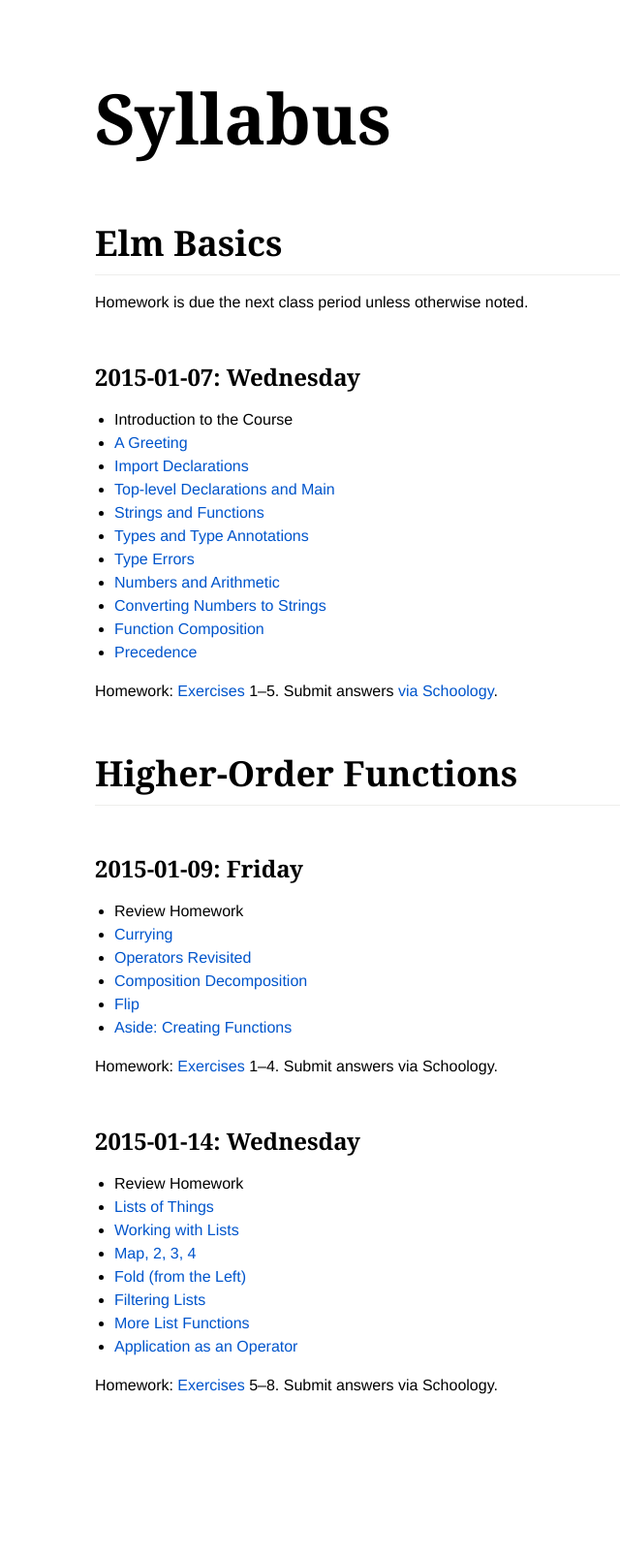
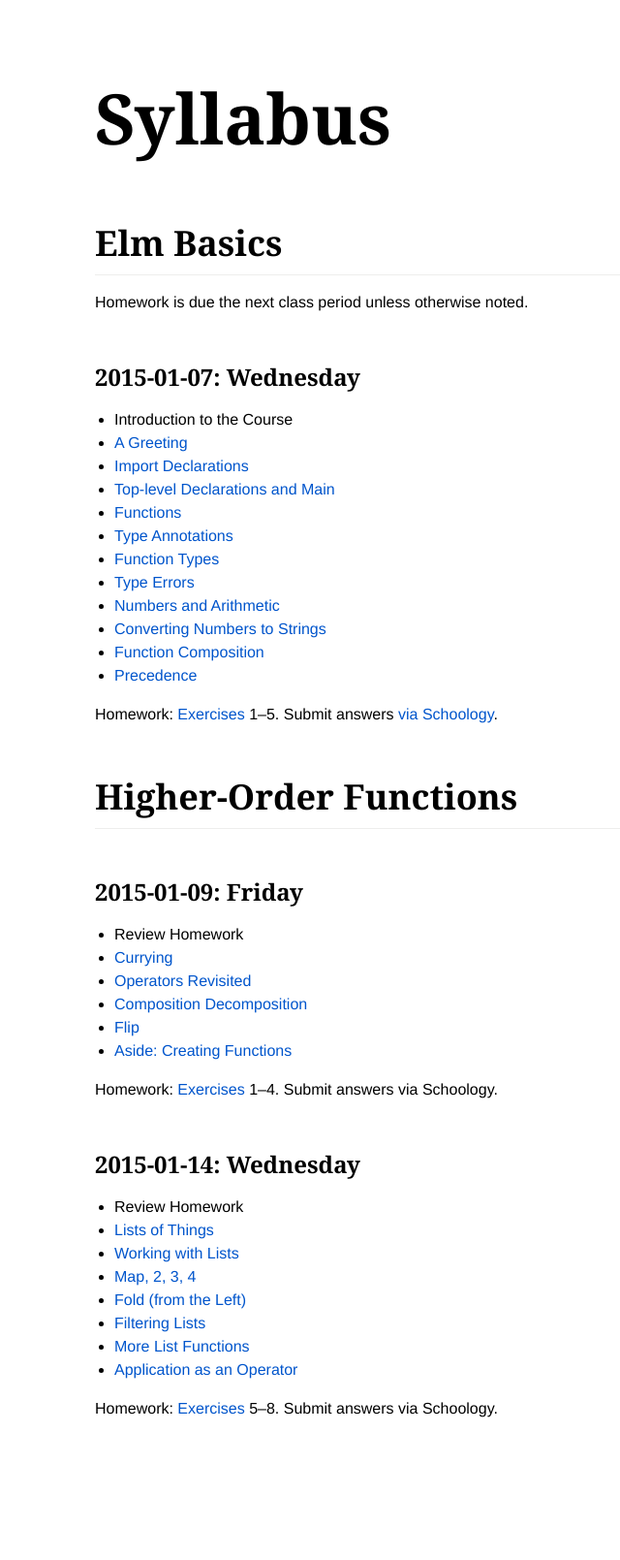
Before and after one commit to ca-elm/syllabus, a Jekyll site: the page built from index.md, in a window 1280 px wide. Shown: the whole page at 97% size, without its empty margins (242-882 px from the left). Built offline with Jekyll 4.4.1, drawn with Linux system fonts in a browser that asks for light colours; before the commit the page ends 1585 px from its top, so only the background shows below that.

```diff
--- a/index.md
+++ b/index.md
@@ -13,8 +13,9 @@
 - [A Greeting](https://ca-elm.github.io/book/#elm-basics-a-greeting)
 - [Import Declarations](https://ca-elm.github.io/book/#elm-basics-import-declarations)
 - [Top-level Declarations and Main](https://ca-elm.github.io/book/#elm-basics-top-level-declarations-and-main)
-- [Strings and Functions](https://ca-elm.github.io/book/#elm-basics-strings-and-functions)
-- [Types and Type Annotations](https://ca-elm.github.io/book/#elm-basics-types-and-type-annotations)
+- [Functions](https://ca-elm.github.io/book/#elm-basics-functions)
+- [Type Annotations](https://ca-elm.github.io/book/#elm-basics-type-annotations)
+- [Function Types](https://ca-elm.github.io/book/#elm-basics-function-types)
 - [Type Errors](https://ca-elm.github.io/book/#elm-basics-type-errors)
 - [Numbers and Arithmetic](https://ca-elm.github.io/book/#elm-basics-numbers-and-arithmetic)
 - [Converting Numbers to Strings](https://ca-elm.github.io/book/#elm-basics-converting-numbers-to-strings)
```
